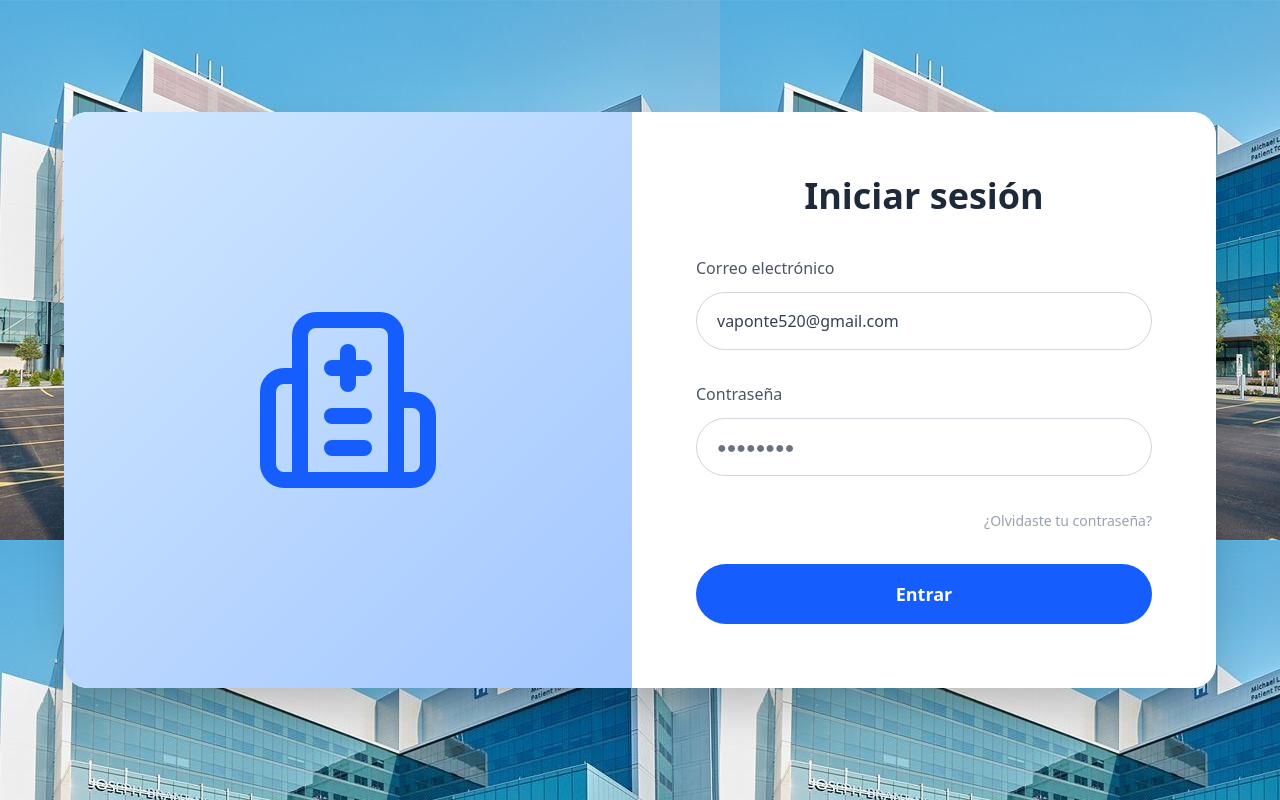
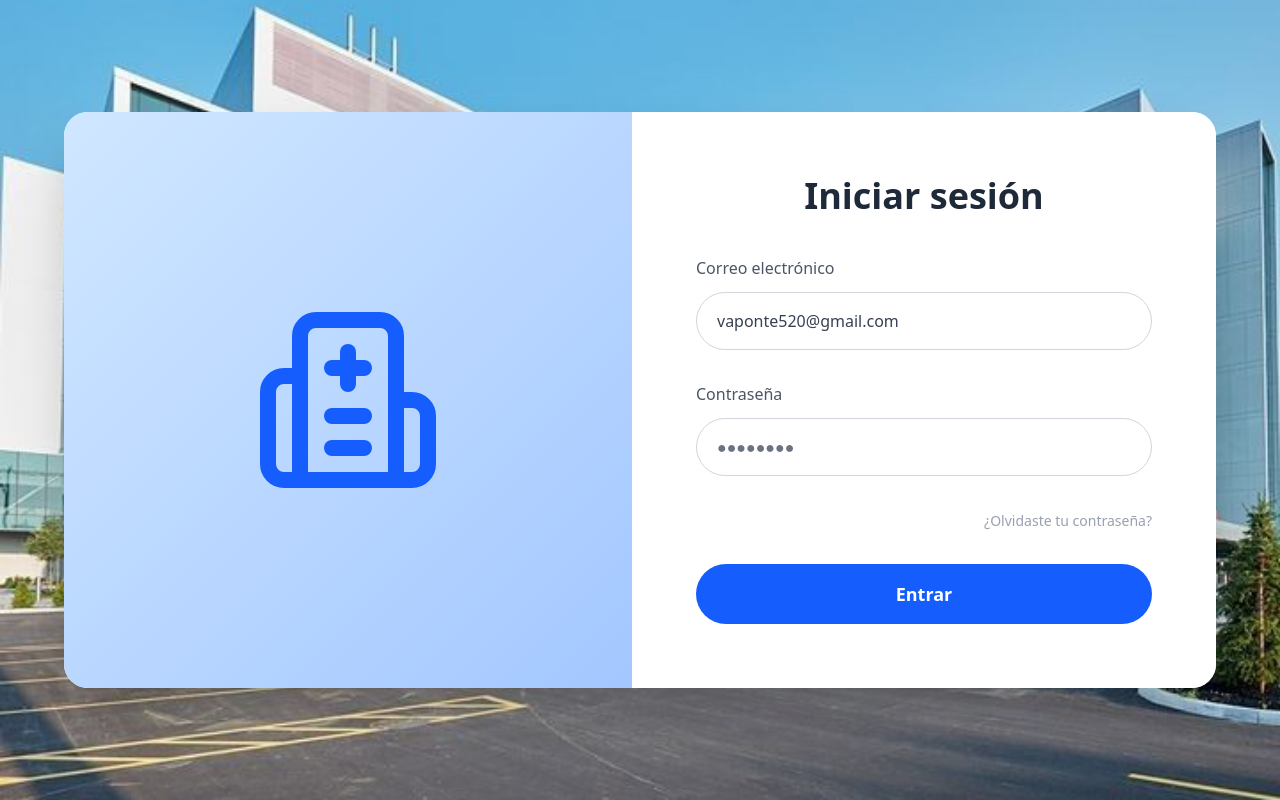
Before and after one commit to VictorAponteParedes/Salud360BackOffice, a React (Vite) app: page /auth/login in a window 1280 px wide. Built offline with nearby package versions, Linux system fonts and the light colour scheme.

Commit message:
feat: ajustar estilos del fondo en el componente de inicio de sesión

```diff
--- a/src/screens/auth/login/index.tsx
+++ b/src/screens/auth/login/index.tsx
@@ -44,6 +44,9 @@ export default function LoginPage() {
         className="absolute top-0 left-0 w-full h-full"
         style={{
           backgroundImage: `url(${logoHospital})`,
+          backgroundRepeat: "no-repeat",
+          backgroundSize: "cover",
+          backgroundPosition: "center",
         }}
       ></div>
 
```
